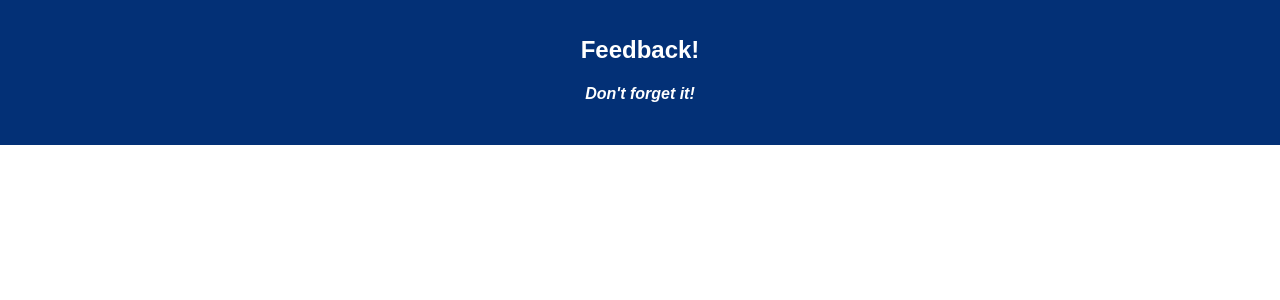
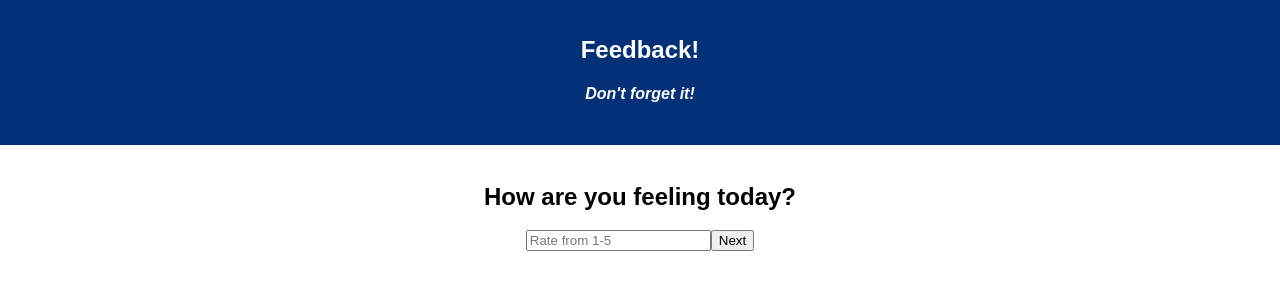
Before and after one commit to phitranpt/Prime-Feedback, a React (Create React App) app: page / in a window 1280 px wide. Shown: the top 300 px of the page. Built offline with nearby package versions, Linux system fonts and the light colour scheme.

Commit message:
fixed handleChange() so keystrokes can be recorded. changed push to /Understand

```diff
--- a/src/components/App/App.js
+++ b/src/components/App/App.js
@@ -1,7 +1,8 @@
 import React, { Component } from 'react';
-import axios from 'axios';
+// import axios from 'axios';
 import './App.css';
 // import Admin from '../Admin/Admin';
+import Feeling from '../Feeling/Feeling';
 
 class App extends Component {
   render() {
@@ -13,6 +14,7 @@ class App extends Component {
         </header>
         <br></br>
         {/* <Admin /> */}
+        <Feeling />
       </div>
     );
   }
--- a/src/components/Feeling/Feeling.js
+++ b/src/components/Feeling/Feeling.js
@@ -9,22 +9,23 @@ class Feeling extends Component {
 
     state = emptyFeelingObject;
 
-    //sends user info into emptyFeelingObject and pushes to admin page
+    //sends user info into emptyFeelingObject and pushes to understand page
     handleSubmit = (event) => {
         event.preventDefault();
         console.log('adding feeling rating');
         this.props.dispatch({ type: 'ADD_FEELING', payload: this.state})
-        this.props.history.push('/Admin')
+        // this.props.history.push('/Understand')
         this.clearInputs();
     }
 
     //takes answer from input and set in state
     handleChange = (event) => {
         this.setState({
-            [event.target.feeling]: event.target.value,
+            feeling: event.target.value,
         })
     }
 
+    //clear inputs
     clearInputs = () => {
         this.setState(emptyFeelingObject);
     }
--- a/src/index.js
+++ b/src/index.js
@@ -8,11 +8,18 @@ import { Provider } from 'react-redux';
 import logger from 'redux-logger';
 
 //Create Reducers
+const feelingReducer = (state = [], action) => {
+    console.log('In feelingReducer');
+    if (action.type === 'ADD_FEELING') {
+        state = action.payload;
+    }
+    return state;
+}
 
 //Create Store
 const reduxStore = createStore(
     combineReducers({
-
+        feelingReducer
     }),
     applyMiddleware(logger)
 )
```
